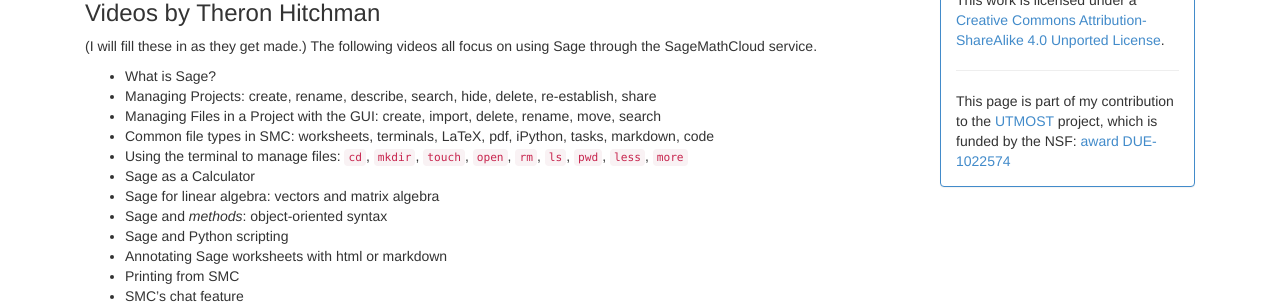
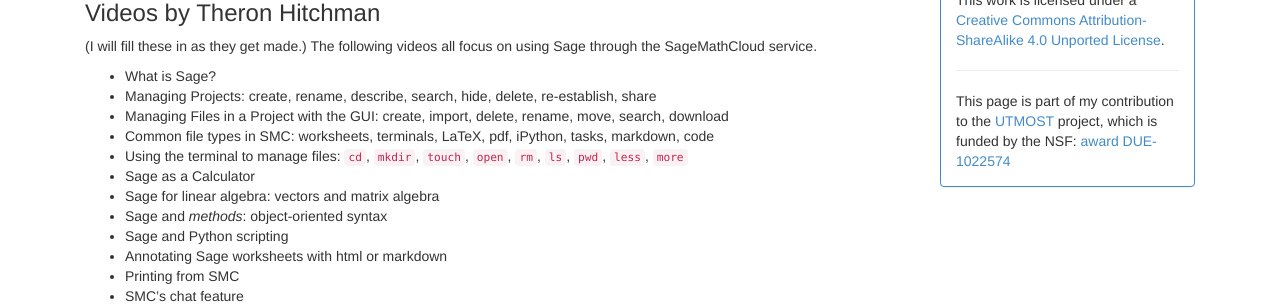
Before and after one commit to theronhitchman/sage-workshop, a Jekyll site: the page built from videos/index.md, in a window 1280 px wide. Shown: the part 426-730 px from the top of the page. Built offline with Jekyll 4.4.1, drawn with Linux system fonts in a browser that asks for light colours; nearby versions of some CDN libraries.

Commit message:
small change to video list

```diff
--- a/videos/index.md
+++ b/videos/index.md
@@ -26,7 +26,7 @@
 
 * What is Sage?
 * Managing Projects: create, rename, describe, search, hide, delete, re-establish, share
-* Managing Files in a Project with the GUI: create, import, delete, rename, move, search
+* Managing Files in a Project with the GUI: create, import, delete, rename, move, search, download
 * Common file types in SMC: worksheets, terminals, LaTeX, pdf, iPython, tasks, markdown, code
 * Using the terminal to manage files: `cd`, `mkdir`, `touch`, `open`, `rm`, `ls`,
   `pwd`, `less`, `more`
```
